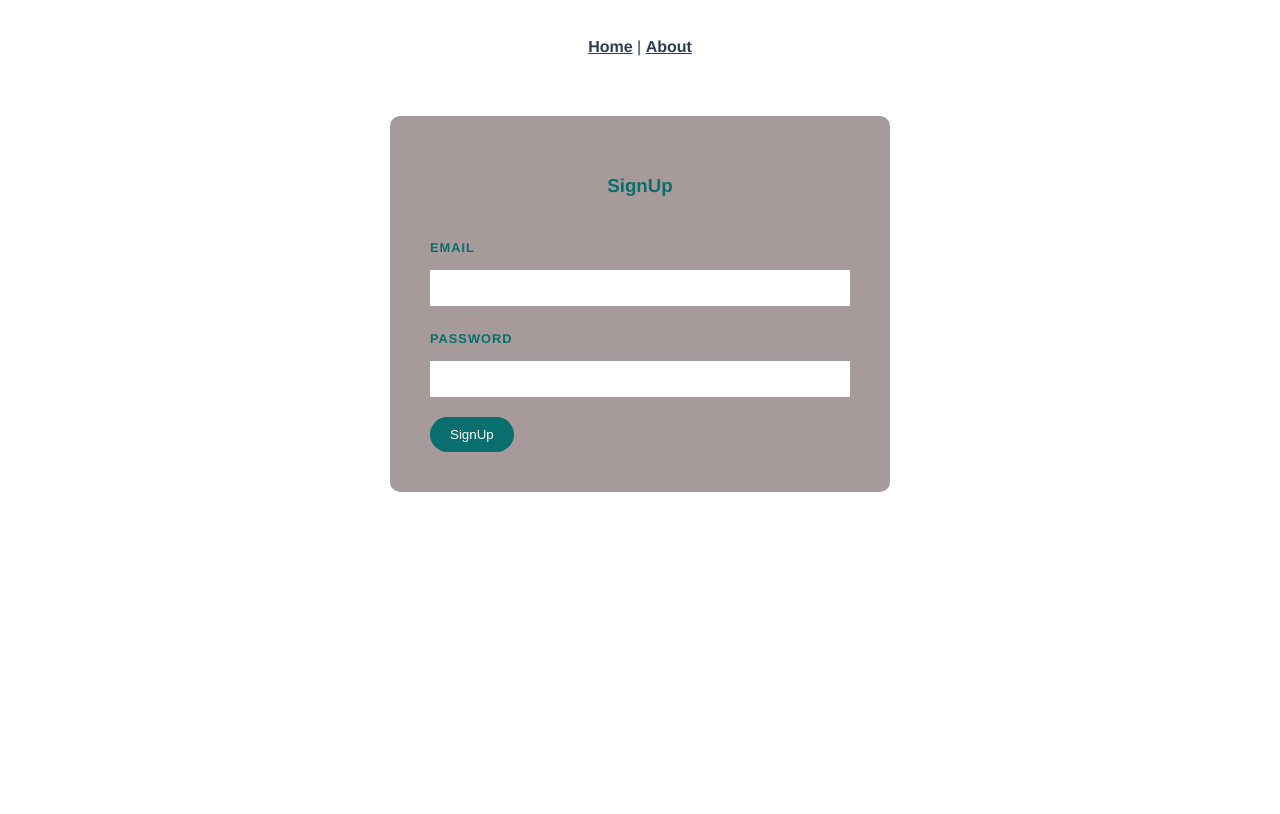
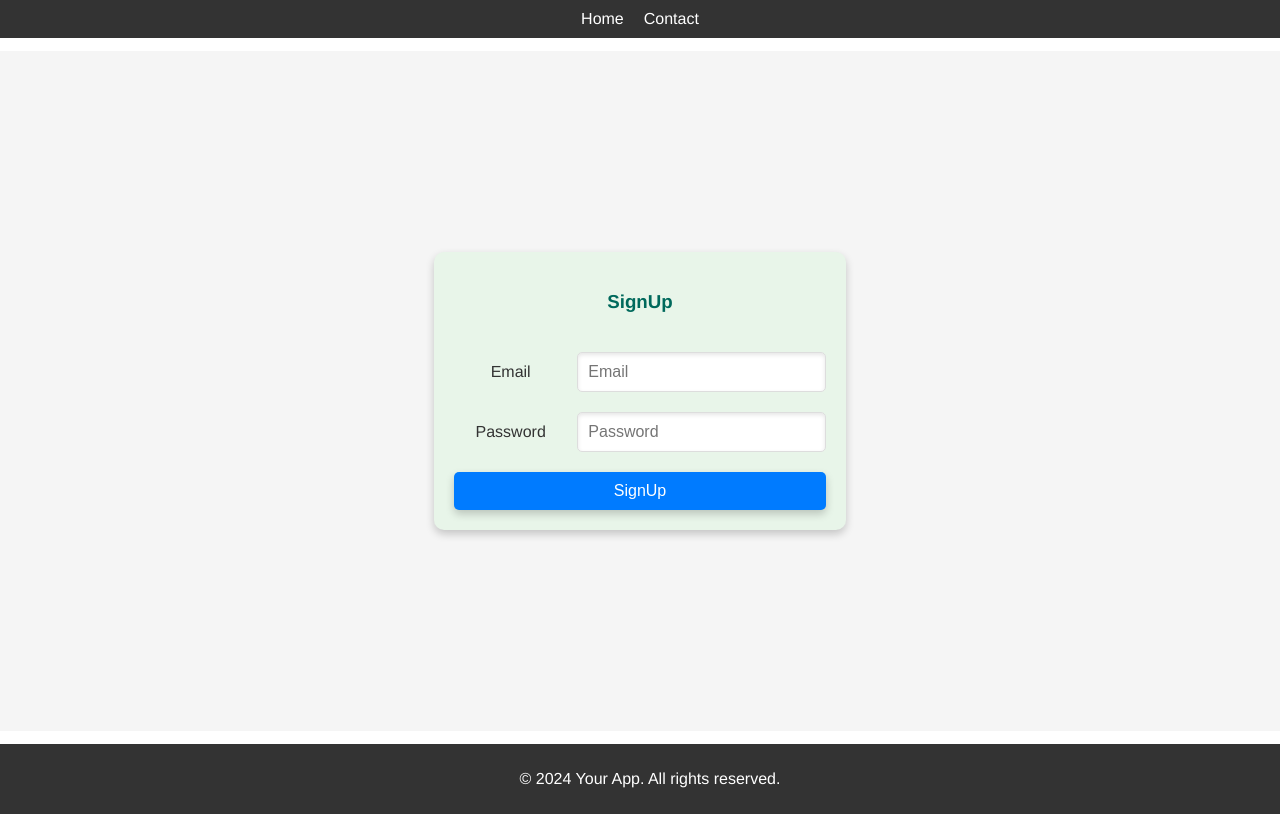
Before and after one commit to siimsill/WAD_B0, a Vue app: page /#/signup in a window 1280 px wide. Built offline with nearby package versions, Linux system fonts and the light colour scheme.

Commit message:
Changed singup page styling and added footer+header back

```diff
--- a/src/App.vue
+++ b/src/App.vue
@@ -1,11 +1,7 @@
 <template>
-  <nav>
-    <router-link to="/">Home</router-link> |
-<!--     <router-link to="/signup">SignUp</router-link> | -->
-<!--     <router-link to="/login">LogIn</router-link> | -->
-    <router-link to="/about">About</router-link>
-  </nav>
+    <AppHeader /> <!-- The header with navigation links -->
   <router-view />
+    <AppFooter /> <!-- The footer -->
 </template>
 
 <script>
@@ -21,26 +17,19 @@ export default {
 }
 </script>
 
+<style>
 
-<style>
+body {
+  margin: 0;
+  padding: 0;
+}
+
 #app {
   font-family: Avenir, Helvetica, Arial, sans-serif;
   -webkit-font-smoothing: antialiased;
   -moz-osx-font-smoothing: grayscale;
   text-align: center;
   color: #2c3e50;
-}
-
-nav {
-  padding: 30px;
-}
-
-nav a {
-  font-weight: bold;
-  color: #2c3e50;
-}
-
-nav a.router-link-exact-active {
-  color: #42b983;
+  box-sizing: border-box;
 }
 </style>
--- a/src/components/AppHeader.vue
+++ b/src/components/AppHeader.vue
@@ -2,7 +2,7 @@
   <header class="header">
     <nav>
       <router-link to="/">Home</router-link>
-      <router-link to="/signup">Signup</router-link>
+      <router-link to="/contact">Contact</router-link>
     </nav>
   </header>
 </template>
--- a/src/router/index.js
+++ b/src/router/index.js
@@ -31,8 +31,8 @@ const routes = [{
         component: LogIn,
     },
     {
-        path: "/about",
-        name: "about",
+        path: "/contact",
+        name: "Contact",
         // route level code-splitting
         // this generates a separate chunk (about.[hash].js) for this route
         // which is lazy-loaded when the route is visited.
--- a/src/views/AboutView.vue
+++ b/src/views/AboutView.vue
@@ -1,6 +1,14 @@
 <template>
-  <div class="about">
-    <h1>This is an about page</h1>
+  <div class="container">
+    <div>
+      <h1>Contact Us</h1>
+      <p>Feel free to reach out to us:</p>
+      <ul class="contact-info">
+        <li>Email: <a href="mailto:example@mail.com">example@mail.com</a></li>
+        <li>Phone: <a href="tel:">+372 55 555 555</a></li>
+        <li>Address: 123 Street, City, Country</li>
+      </ul>
+    </div>
   </div>
 </template>
 
@@ -9,3 +17,32 @@ export default {
   name: "AboutView",
 }
 </script>
+
+<style scoped>
+
+.container {
+  display: flex;
+  justify-content: center;
+  align-items: center;
+  padding: 20px;
+  background-color: white;
+  height: calc(100vh - 160px);
+}
+
+.container > div {
+  padding: 20px;
+  border: 2px solid #ccc;
+  border-radius: 10px;
+  background-color: #ffffff;
+  box-shadow: 0 4px 6px rgba(0, 0, 0, 0.1);
+  max-width: 400px;
+  text-align: center;
+}
+
+.contact-info {
+  list-style: none;
+  padding: 0;
+  margin: 20px 0;
+}
+
+</style>
--- a/src/views/SignUp.vue
+++ b/src/views/SignUp.vue
@@ -1,13 +1,20 @@
 <template>
-  <div class="form">
-    <h3>SignUp</h3>
-    <label for="email">Email</label>
-    <input type="email" name="email"  required v-model="email">
-    <label for="password">Password</label>
-    <input type="password" name="password" required v-model="password">
-    <button @click="SignUp" class="SignUp">SignUp</button>
+  <div class="signup-container">
+    <form class="signup-form">
+      <h3>SignUp</h3>
+      <div class="form-group">
+        <label for="email">Email</label>
+        <input type="email" name="email" v-model="email" required placeholder="Email" />
+      </div>
+      <div class="form-group">
+        <label for="password">Password</label>
+        <input type="password" name="password" v-model="password" required placeholder="Password" />
+      </div>
+      <button type="submit" class="signup-button" @click.prevent="SignUp">SignUp</button>
+    </form>
   </div>
 </template>
+
 
 <script>
 export default {
@@ -52,44 +59,72 @@ SignUp() {
 </script>
 
 <style scoped>
-.form {
-  max-width: 420px;
-  margin: 30px auto;
-  background: rgb(167, 154, 154);
-  text-align: left;
-  padding: 40px;
+.signup-container {
+  display: flex;
+  justify-content: center;
+  align-items: center;
+  padding: 20px;
+  background-color: #f5f5f5;
+  height: calc(100vh - 160px);
+}
+
+.signup-form {
+  background-color: #e8f5e9;
+  padding: 20px;
   border-radius: 10px;
+  box-shadow: 0px 4px 8px rgba(0, 0, 0, 0.2);
+  width: 30%;
+  display: flex;
+  flex-direction: column;
+  gap: 20px;
 }
+
 h3 {
   text-align: center;
-  color: rgb(8, 110, 110);
+  color: #00695c;
 }
+
+.form-group {
+  display: flex;
+  align-items: center;
+  gap: 10px;
+}
+
 label {
-  color: rgb(8, 110, 110);
-  display: inline-block;
-  margin: 25px 0 15px;
-  font-size: 0.8em;
-  text-transform: uppercase;
-  letter-spacing: 1px;
-  font-weight: bold;
-}
-input {
-  display: block;
-  padding: 10px 6px;
-  width: 100%;
-  box-sizing: border-box;
-  border: none;
-  border-bottom: 1px solid white;
-  color: blue;
-}
-button {
-  background: rgb(8, 110, 110);
-  border: 0;
-  padding: 10px 20px;
-  margin-top: 20px;
-  color: white;
-  border-radius: 20px;
-  align-items: center;
+  font-size: 1rem;
+  color: #333;
+  flex: 1;
   text-align: center;
 }
+
+input {
+  padding: 10px;
+  border: 1px solid #ddd;
+  border-radius: 5px;
+  font-size: 1rem;
+  background-color: #fff;
+  box-shadow: inset 0px 2px 4px rgba(0, 0, 0, 0.1);
+  flex: 2;
+}
+
+input:focus {
+  outline: none;
+  border-color: #007bff;
+}
+
+.signup-button {
+  padding: 10px 20px;
+  background-color: #007bff;
+  color: #fff;
+  border: none;
+  border-radius: 5px;
+  font-size: 1rem;
+  cursor: pointer;
+  text-align: center;
+  box-shadow: 0px 4px 8px rgba(0, 0, 0, 0.2);
+}
+
+.signup-button:hover {
+  background-color: #0056b3;
+}
 </style>
```
Also changed, not shown: 1 other file (tests, documents, lock files or other folders).
